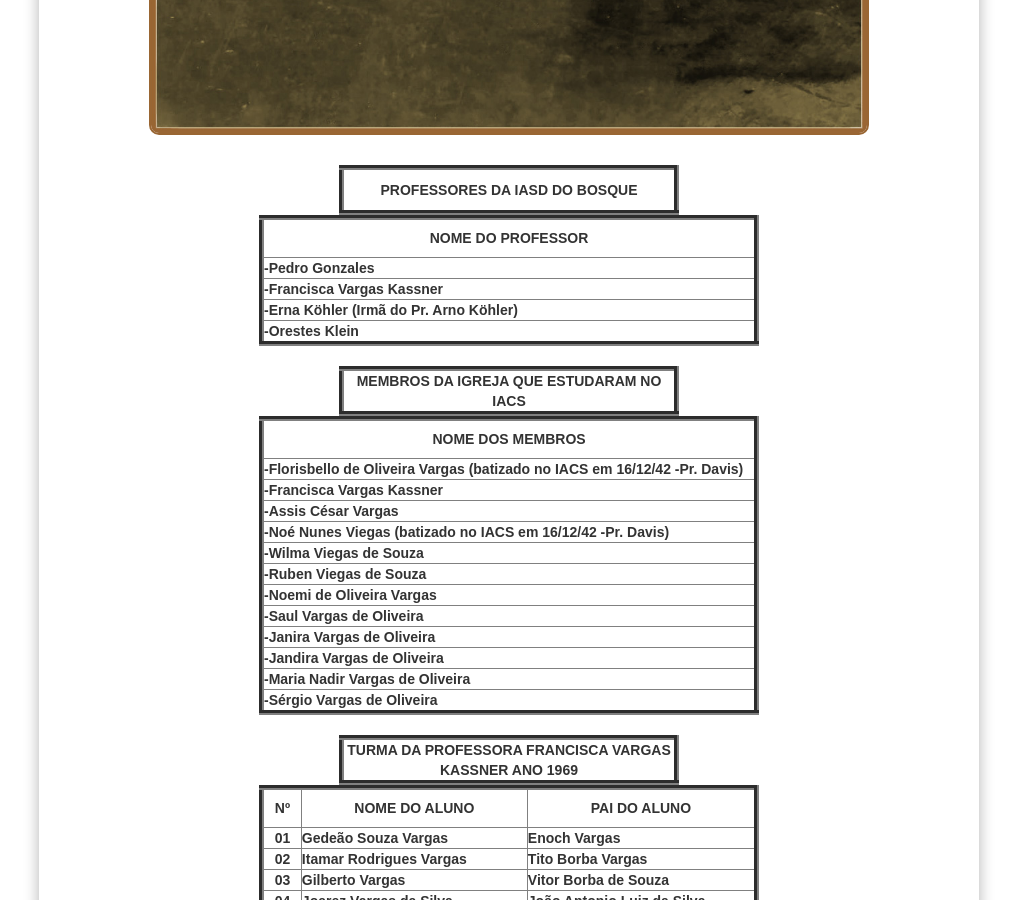
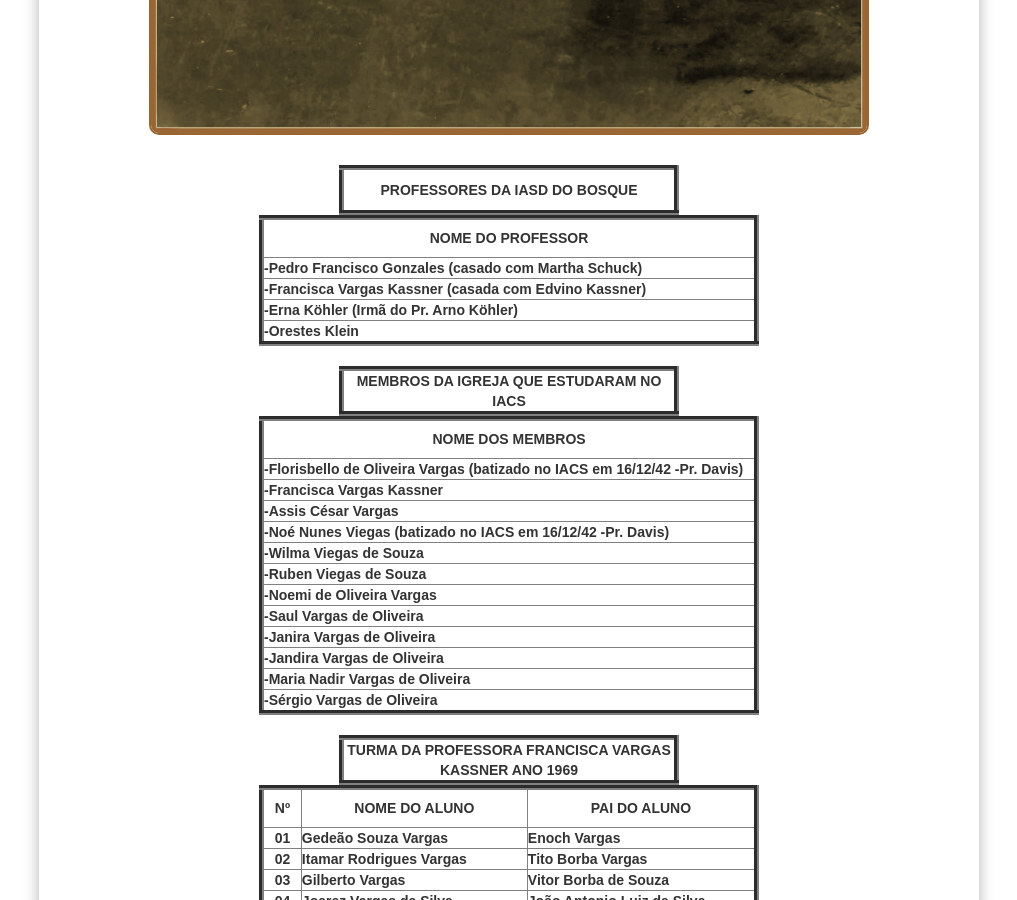
Before and after one commit to claudiovargas1955/claudiovargas1955.github.io, a Jekyll site: the page built from _pages/ensino-da-iasd-bosque.html, in a window 1280 px wide and 900 px high, scrolled down 723 px. Shown: the whole window, without its empty margins (131-1148 px from the left). Built offline with Jekyll 4.4.1, drawn with Linux system fonts in a browser that asks for light colours; some web fonts are replaced.

Commit message:
Update ensino-da-iasd-bosque.html

```diff
--- a/_pages/ensino-da-iasd-bosque.html
+++ b/_pages/ensino-da-iasd-bosque.html
@@ -138,12 +138,12 @@ tr:hover{
         </tr>
 
          <tr>
-           <td align="left" width="300px"><b>-Pedro Gonzales</b></td>
+           <td align="left" width="300px"><b>-Pedro Francisco Gonzales (casado com Martha Schuck)</b></td>
 
         </tr>
 
         <tr>
-           <td align="left" width="300px"><b>-Francisca Vargas Kassner</b></td>
+           <td align="left" width="300px"><b>-Francisca Vargas Kassner (casada com Edvino Kassner)</b></td>
 
         </tr>
 
```
